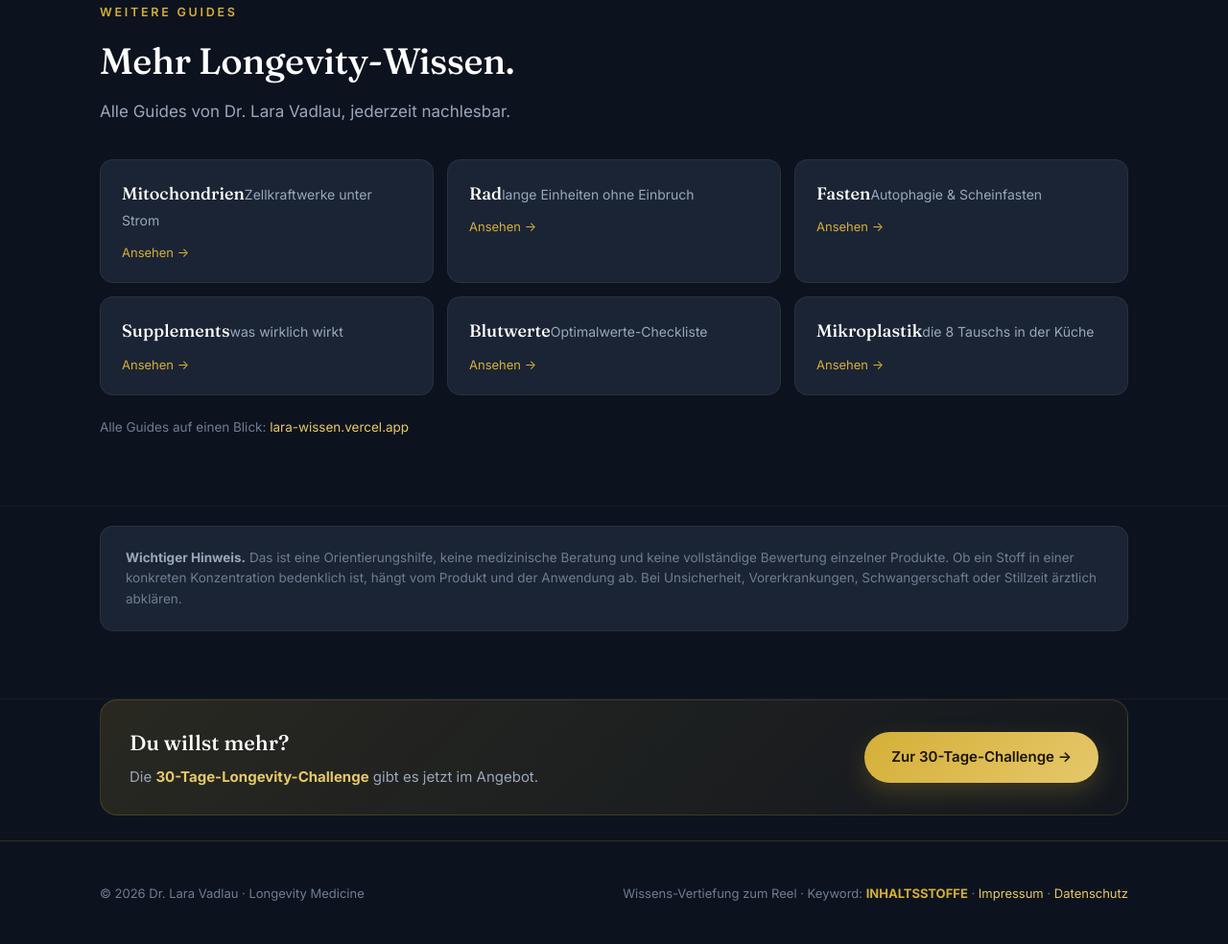
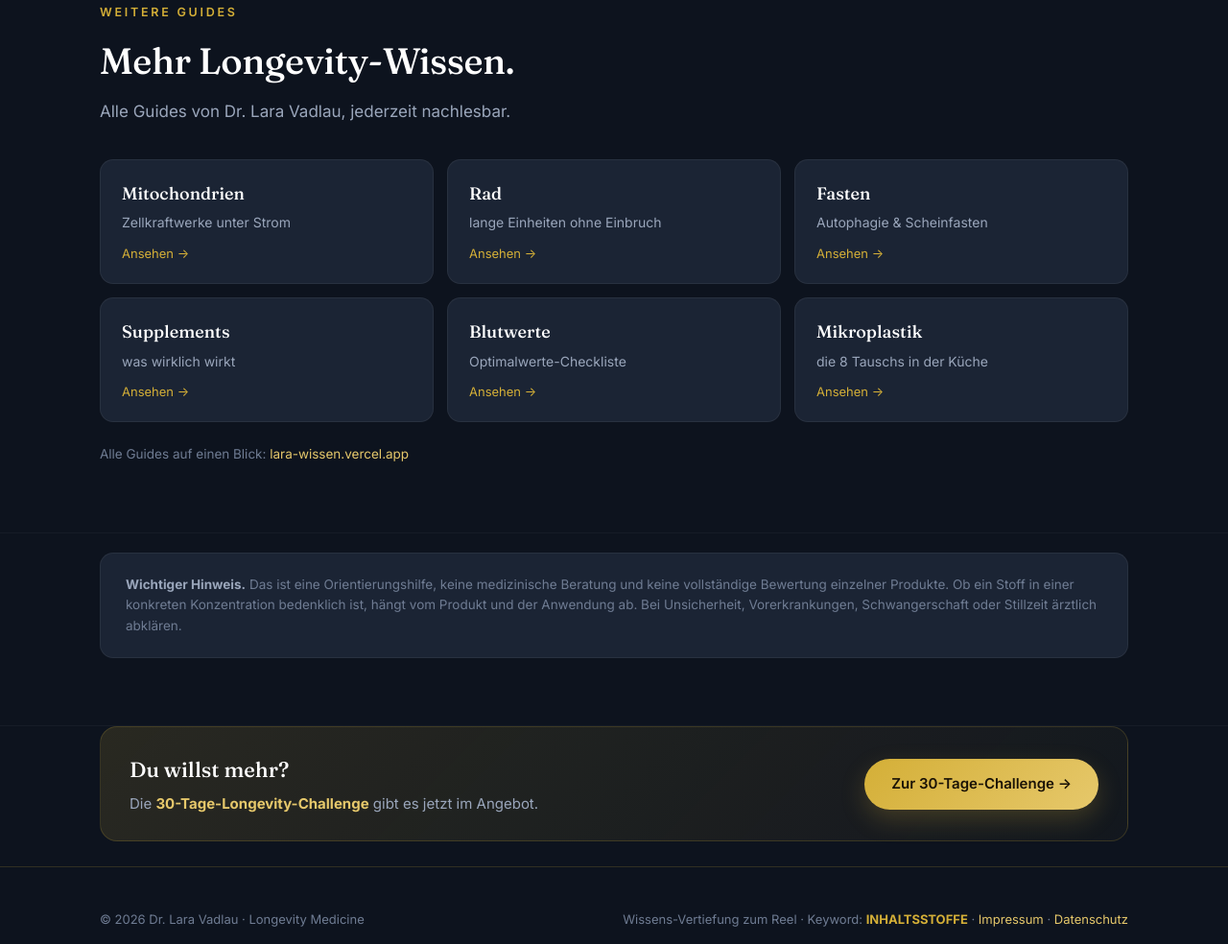
Before and after one commit to BookRevolution/lara-wissen-inhaltsstoffe, a plain HTML site: page index.html in a window 1280 px wide. Shown: the part 6578-7562 px from the top of the page at 96% size. Drawn offline with Linux system fonts and the light colour scheme.

Commit message:
Fix: Weitere-Guides Titel/Beschreibung auf eigene Zeilen

```diff
--- a/index.html
+++ b/index.html
@@ -156,8 +156,8 @@ footer .container{display:flex;flex-wrap:wrap;justify-content:space-between;gap:
 @media(max-width:520px){.more{grid-template-columns:1fr}}
 .more a{background:var(--panel);border:1px solid rgba(255,255,255,.06);border-radius:14px;padding:20px 22px;display:block;transition:border-color .2s,transform .2s;text-decoration:none}
 .more a:hover{border-color:var(--line);transform:translateY(-2px);text-decoration:none}
-.more a .t{font-family:'Fraunces',serif;font-size:18px;color:#fff;font-weight:500}
-.more a .d{color:var(--muted);font-size:14px;margin-top:4px}
+.more a .t{display:block;font-family:'Fraunces',serif;font-size:18px;color:#fff;font-weight:500}
+.more a .d{display:block;color:var(--muted);font-size:14px;margin-top:4px}
 .more a .go{color:var(--gold);font-size:13px;margin-top:10px;display:block}
 .tools{display:flex;flex-wrap:wrap;gap:12px;margin-top:24px}
 .tool-btn{background:transparent;border:1px solid var(--line);color:var(--gold-soft);font-size:13.5px;font-weight:500;padding:11px 20px;border-radius:999px;cursor:pointer;font-family:inherit;transition:background .2s}
```
